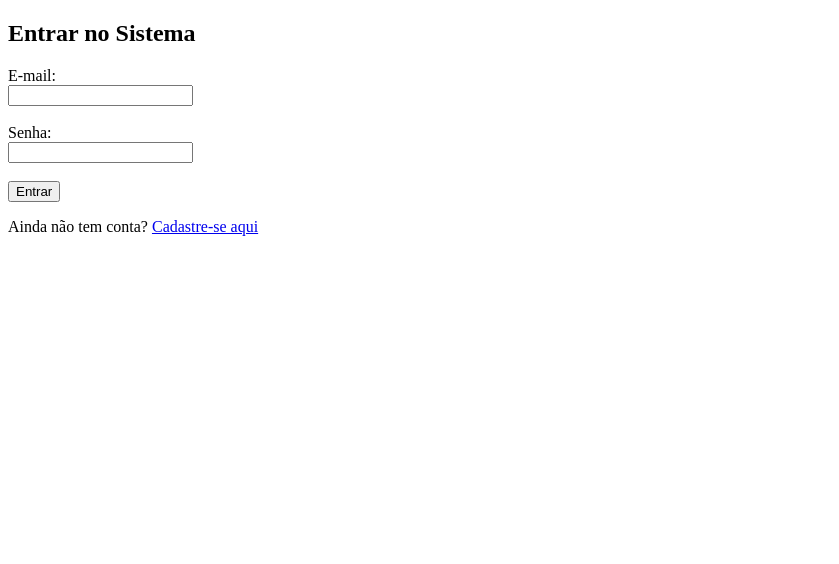
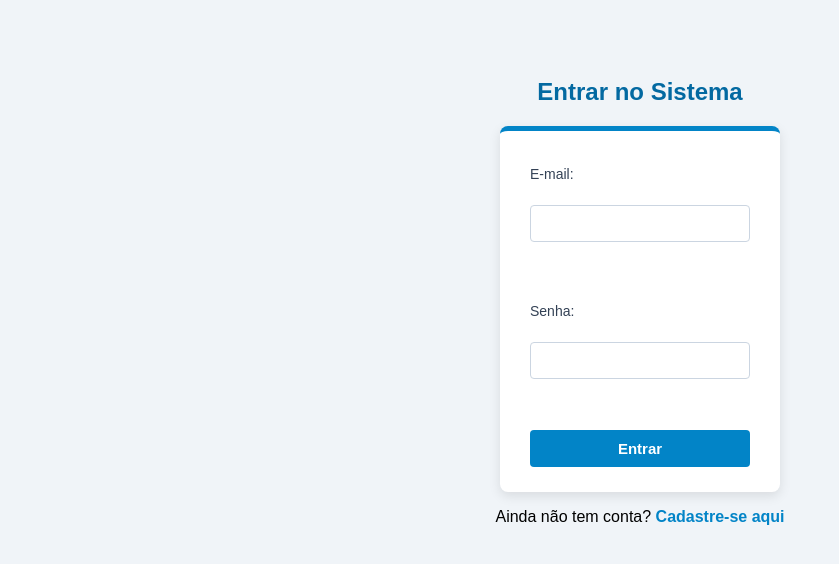
Before and after one commit to Teles-M/Projeto-Parametros-de-Piscicultura, a Flask app: page / in a window 1280 px wide. Shown: the top 564 px of the page, without its empty margins (0-839 px from the left). Run offline with Flask 3, Linux system fonts and the light colour scheme.

Commit message:
adicionando css as páginas login e cadastro

```diff
--- a/static/style.css
+++ b/static/style.css
@@ -0,0 +1,70 @@
+body {
+    font-family: Arial, sans-serif;
+    background-color: #f0f4f8; /* Fundo azul bem suave */
+    text-align: center;
+    padding-top: 50px;
+}
+
+form {
+    background-color: white;
+    display: inline-block;
+    padding: 25px 30px;
+    border-radius: 8px;
+    border-top: 5px solid #0284c7; /* Linha de detalhe azul no topo */
+    box-shadow: 0 4px 12px rgba(0,0,0,0.1);
+}
+
+h2 {
+    color: #0369a1; /* Título azul escuro */
+    margin-bottom: 20px;
+}
+
+label {
+    display: block;
+    text-align: left;
+    font-size: 14px;
+    color: #334155;
+    margin-top: 10px;
+}
+
+input {
+    display: block;
+    margin: 5px auto 15px auto;
+    padding: 10px;
+    width: 220px;
+    border: 1px solid #cbd5e1;
+    border-radius: 4px;
+    box-sizing: border-box;
+}
+
+/* Quando clica para digitar no campo */
+input:focus {
+    border-color: #0284c7; /* Borda fica azul ao selecionar */
+    outline: none;
+}
+
+button {
+    background-color: #0284c7; /* Botão Azul */
+    color: white;
+    border: none;
+    padding: 10px 15px;
+    border-radius: 4px;
+    cursor: pointer;
+    width: 100%;
+    font-weight: bold;
+    font-size: 15px;
+}
+
+button:hover {
+    background-color: #0369a1; /* Azul um pouco mais escuro ao passar o mouse */
+}
+
+a {
+    color: #0284c7; /* Links azuis */
+    text-decoration: none;
+    font-weight: bold;
+}
+
+a:hover {
+    text-decoration: underline;
+}
--- a/templates/cadastro.html
+++ b/templates/cadastro.html
@@ -3,6 +3,7 @@
 <head>
     <meta charset="UTF-8">
     <title>Cadastro - Monitoramento de Piscicultura</title>
+    <link rel="stylesheet" href="static/style.css">
 </head>
 <body>
     <h2>Criar Conta</h2>
--- a/templates/login.html
+++ b/templates/login.html
@@ -3,6 +3,7 @@
 <head>
     <meta charset="UTF-8">
     <title>Login - Monitoramento de Piscicultura</title>
+    <link rel="stylesheet" href="static/style.css">
 </head>
 <body>
     <h2>Entrar no Sistema</h2>
```
